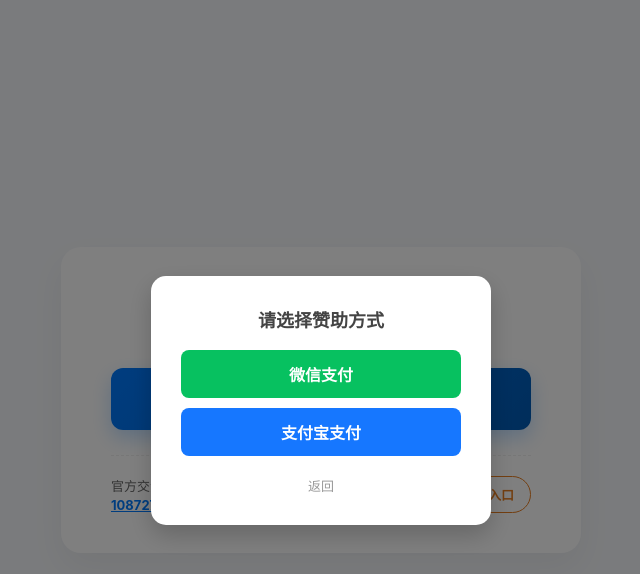
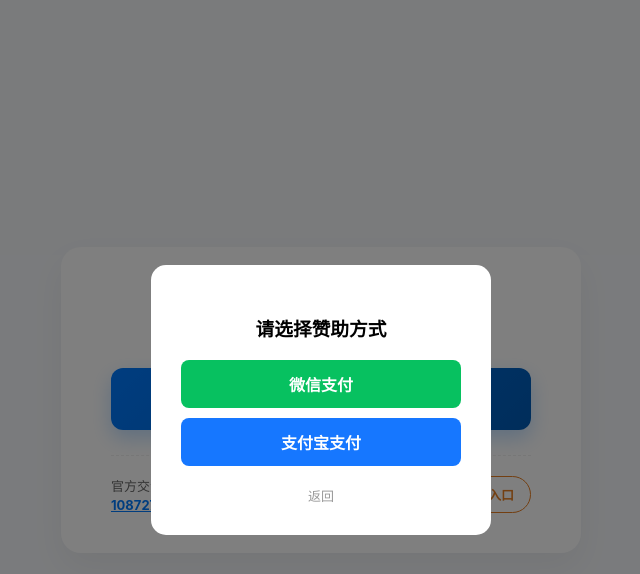
Before and after one commit to xp15125093063-alt/mano, a plain HTML site: page index.html in a window 1280 px wide. Both pictures are taken after a click on the element "☕ 赞助入口". Shown: the whole page, without its empty margins (319-959 px from the left). Drawn offline with Linux system fonts and the light colour scheme.

Commit message:
Update index.html

```diff
--- a/index.html
+++ b/index.html
@@ -34,7 +34,7 @@
             font-weight: 700;
         }
 
-        /* 资源下载大按钮 */
+        /* 资源下载大按钮 - 每两周在这里修改 href */
         .main-btn {
             display: block;
             padding: 18px;
@@ -97,14 +97,11 @@
             color: #fff;
         }
 
-        /* --- 弹窗样式 --- */
+        /* 弹窗样式 */
         .modal-overlay {
-            display: none; /* 默认隐藏 */
+            display: none;
             position: fixed;
-            top: 0;
-            left: 0;
-            width: 100%;
-            height: 100%;
+            top: 0; left: 0; width: 100%; height: 100%;
             background: rgba(0, 0, 0, 0.5);
             justify-content: center;
             align-items: center;
@@ -117,13 +114,6 @@
             border-radius: 15px;
             width: 280px;
             text-align: center;
-            box-shadow: 0 10px 25px rgba(0,0,0,0.2);
-        }
-
-        .modal h3 {
-            margin-top: 0;
-            font-size: 18px;
-            color: #444;
         }
 
         .option-btn {
@@ -133,18 +123,11 @@
             border-radius: 8px;
             text-decoration: none;
             font-weight: 600;
-            transition: opacity 0.2s;
-        }
-
-        .wechat-btn {
-            background-color: #07c160;
             color: white;
         }
 
-        .alipay-btn {
-            background-color: #1677ff;
-            color: white;
-        }
+        .wechat-btn { background-color: #07c160; }
+        .alipay-btn { background-color: #1677ff; }
 
         .cancel-btn {
             color: #999;
@@ -154,7 +137,7 @@
             display: inline-block;
         }
 
-        /* 提示框样式 */
+        /* 复制提示 */
         #toast {
             visibility: hidden;
             background-color: #333;
@@ -166,9 +149,7 @@
             left: 50%;
             transform: translateX(-50%);
             font-size: 12px;
-            z-index: 2000;
         }
-
         #toast.show { visibility: visible; }
     </style>
 </head>
@@ -184,7 +165,6 @@
                 官方交流群 (点击复制)<br>
                 <span class="qq-number" onclick="copyQQ('1087272881')">1087272881</span>
             </div>
-
             <div class="sponsor-trigger" onclick="toggleModal(true)">☕ 赞助入口</div>
         </div>
     </div>
@@ -192,11 +172,10 @@
     <div class="modal-overlay" id="sponsorModal">
         <div class="modal">
             <h3>请选择赞助方式</h3>
-
             <a href="https://cdn.phototourl.com/uploads/2026-03-05-3ee00e3d-6db9-40ab-b08e-6ddf2d870364.png"
                class="option-btn wechat-btn" target="_blank">微信支付</a>
 
-            <a href="https://img.remit.ee/api/file/BQACAgUAAyEGAASHRsPbAAERgV5prAo7RQpoNJsTd4UOebenoPOxKAACASAAAlIUYFVqCtOsSfVNtjoE.jpg"
+            <a href="https://i.ibb.co/GhgPLv9/1772882435671.jpg"
                class="option-btn alipay-btn" target="_blank">支付宝支付</a>
 
             <div class="cancel-btn" onclick="toggleModal(false)">返回</div>
@@ -206,7 +185,6 @@
     <div id="toast">已复制到剪贴板</div>
 
     <script>
-        // 复制群号逻辑
         function copyQQ(text) {
             navigator.clipboard.writeText(text).then(() => {
                 const toast = document.getElementById("toast");
@@ -215,13 +193,10 @@
             });
         }
 
-        // 弹窗显示/隐藏逻辑
         function toggleModal(show) {
-            const modal = document.getElementById("sponsorModal");
-            modal.style.display = show ? "flex" : "none";
+            document.getElementById("sponsorModal").style.display = show ? "flex" : "none";
         }
 
-        // 点击遮罩层也可以关闭弹窗
         document.getElementById("sponsorModal").onclick = function(e) {
             if (e.target === this) toggleModal(false);
         };
```
